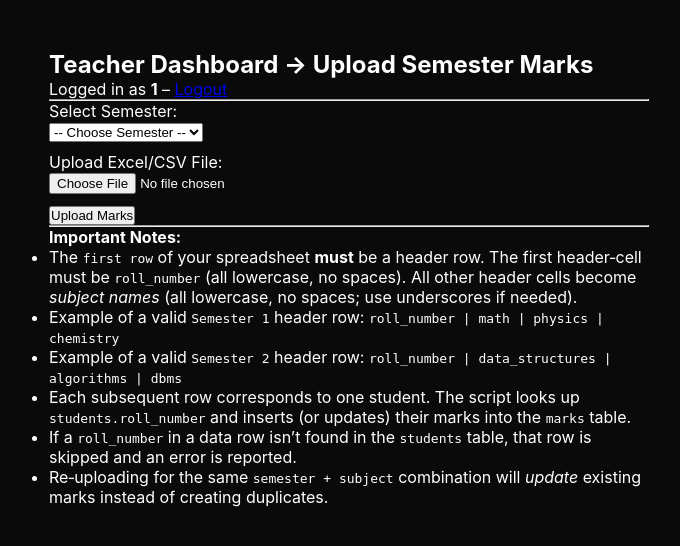
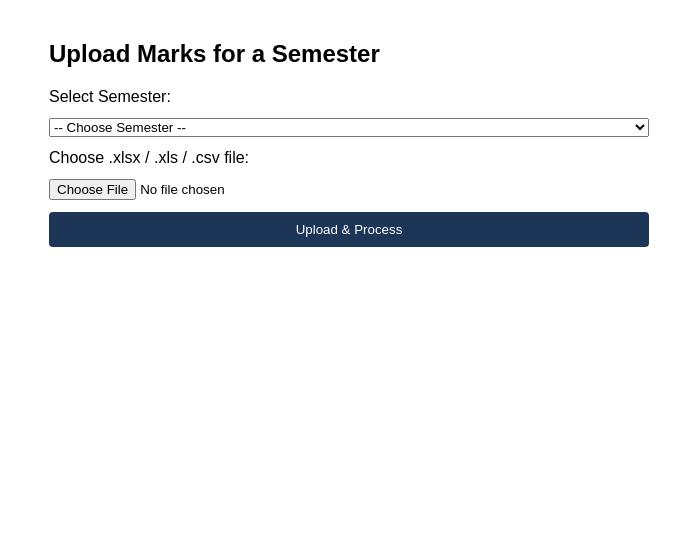
Before and after one commit to vinaymore69/Education-Portal, a PHP site: page /teacher_upload_marks.php in a window 1280 px wide. Shown: the top 546 px of the page, without its empty margins (291-971 px from the left). Run offline with PHP 8.4, Linux system fonts and the light colour scheme; the visitor is signed in with stand-in values (Sample User, id 1); tables that the repository leaves empty or names only in its code hold one stand-in row (values such as "Sample post").

Commit message:
auto upload changes.php

```diff
--- a/teacher_upload_marks.php
+++ b/teacher_upload_marks.php
@@ -3,86 +3,74 @@
 session_start();
 require 'connection.php';
 
-// 1) Only allow teachers
+// 1) Only Teachers allowed:
 if (!isset($_SESSION['user_id']) || $_SESSION['role'] !== 'teacher') {
-    // If not logged in or not a teacher, send them to login
     header("Location: login.php?role=teacher");
     exit();
 }
 
-// 2) Retrieve any flash‐messages set by the processor
-$successMsg = $_SESSION['upload_success'] ?? '';
-$errorMsg   = $_SESSION['upload_error']   ?? '';
+// 2) (Optional) Fetch list of semesters for a dropdown.
+//    Adjust if your `semesters` table has different columns.
+$semesters = [];
+$stmt = $conn->prepare("SELECT id, name FROM semesters ORDER BY id");
+$stmt->execute();
+$stmt->bind_result($sem_id, $sem_name);
+while ($stmt->fetch()) {
+    $semesters[] = ['id' => $sem_id, 'name' => $sem_name];
+}
+$stmt->close();
+
+// If there was a flash‐message in session, grab it:
+$uploadSuccess = $_SESSION['upload_success'] ?? '';
+$uploadError   = $_SESSION['upload_error']   ?? '';
 unset($_SESSION['upload_success'], $_SESSION['upload_error']);
 ?>
 <!DOCTYPE html>
 <html lang="en">
 <head>
-  <meta charset="UTF-8" />
-  <title>Teacher • Upload Semester Marks</title>
-  <link rel="stylesheet" href="css/style.css" />
+    <meta charset="UTF-8">
+    <title>Upload Student Marks</title>
+    <style>
+      body { font-family: Arial, sans-serif; }
+      .container { max-width: 600px; margin: 40px auto; }
+      .alert { padding: 10px; margin-bottom: 20px; border-radius: 4px; }
+      .alert-success { background-color: #e0f6e9; color: #2d6a4f; }
+      .alert-error   { background-color: #ffe5e5; color: #9d0208; }
+      label, select, input[type="file"], button { display: block; width: 100%; margin-bottom: 12px; }
+      button { padding: 10px; background: #1d3557; color: white; border: none; border-radius: 4px; }
+      button:hover { background: #457b9d; cursor: pointer; }
+    </style>
 </head>
 <body>
-  <div style="max-width:600px; margin:50px auto;">
-    <h2>Teacher Dashboard → Upload Semester Marks</h2>
-    <p>
-      Logged in as <strong><?= htmlspecialchars($_SESSION['user_id']) ?></strong> –
-      <a href="logout.php">Logout</a>
-    </p>
-    <hr>
+  <div class="container">
+    <h2>Upload Marks for a Semester</h2>
 
-    <?php if ($successMsg): ?>
-      <p style="color:green;"><?= $successMsg ?></p>
+    <!-- Show Success or Error -->
+    <?php if ($uploadSuccess): ?>
+      <div class="alert alert-success"><?= $uploadSuccess ?></div>
+    <?php endif; ?>
+    <?php if ($uploadError): ?>
+      <div class="alert alert-error" style="white-space: pre-wrap;"><?= nl2br($uploadError) ?></div>
     <?php endif; ?>
 
-    <?php if ($errorMsg): ?>
-      <p style="color:red;"><?= nl2br(htmlspecialchars($errorMsg)) ?></p>
-    <?php endif; ?>
+    <form action="teacher_marks_processor.php" method="post" enctype="multipart/form-data">
+      <!-- Semester dropdown -->
+      <label for="semester">Select Semester:</label>
+      <select name="semester" id="semester" required>
+        <option value="" disabled selected>-- Choose Semester --</option>
+        <?php foreach ($semesters as $sem): ?>
+          <option value="<?= htmlspecialchars($sem['name'], ENT_QUOTES) ?>">
+            <?= htmlspecialchars(strtoupper($sem['name'])) ?>
+          </option>
+        <?php endforeach; ?>
+      </select>
 
-    <form
-      action="teacher_marks_processor.php"
-      method="post"
-      enctype="multipart/form-data"
-    >
-      <div style="margin-bottom:10px;">
-        <label for="semester">Select Semester:</label><br>
-        <select name="semester" id="semester" required>
-          <option value="">-- Choose Semester --</option>
-          <option value="sem1">Semester 1</option>
-          <option value="sem2">Semester 2</option>
-          <option value="sem3">Semester 3</option>
-          <option value="sem4">Semester 4</option>
-          <option value="sem5">Semester 5</option>
-          <option value="sem6">Semester 6</option>
-        </select>
-      </div>
+      <!-- File input -->
+      <label for="marks_file">Choose .xlsx / .xls / .csv file:</label>
+      <input type="file" name="marks_file" id="marks_file" accept=".xlsx,.xls,.csv" required>
 
-      <div style="margin-bottom:10px;">
-        <label for="marks_file">Upload Excel/CSV File:</label><br>
-        <input
-          type="file"
-          name="marks_file"
-          id="marks_file"
-          accept=".xlsx,.xls,.csv"
-          required
-        >
-      </div>
-
-      <button type="submit">Upload Marks</button>
+      <button type="submit">Upload & Process</button>
     </form>
-
-    <hr>
-    <p><strong>Important Notes:</strong></p>
-    <ul>
-      <li>The <code>first row</code> of your spreadsheet <strong>must</strong> be a header row. The first header‐cell must be <code>roll_number</code> (all lowercase, no spaces). All other header cells become <em>subject names</em> (all lowercase, no spaces; use underscores if needed).</li>
-      <li>Example of a valid <code>Semester 1</code> header row:
-        <code>roll_number | math | physics | chemistry</code></li>
-      <li>Example of a valid <code>Semester 2</code> header row:
-        <code>roll_number | data_structures | algorithms | dbms</code></li>
-      <li>Each subsequent row corresponds to one student. The script looks up <code>students.roll_number</code> and inserts (or updates) their marks into the <code>marks</code> table.</li>
-      <li>If a <code>roll_number</code> in a data row isn’t found in the <code>students</code> table, that row is skipped and an error is reported.</li>
-      <li>Re‐uploading for the same <code>semester + subject</code> combination will <em>update</em> existing marks instead of creating duplicates.</li>
-    </ul>
   </div>
 </body>
 </html>
```
Also changed, not shown: teacher_marks_processor.php (+35 -23 lines), 1 other file.
